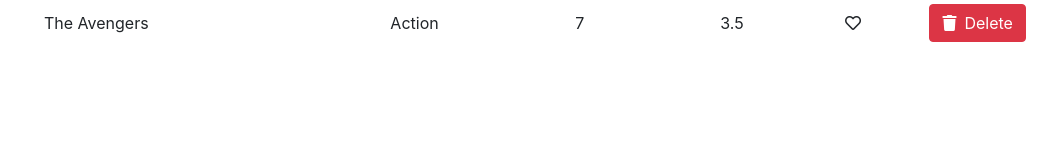
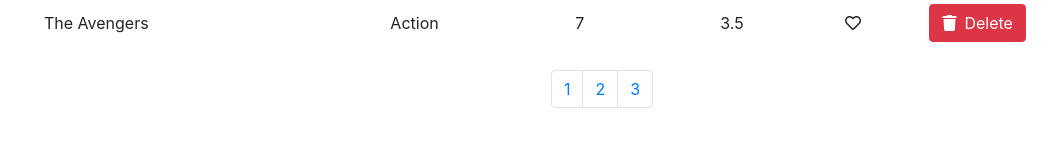
Before and after one commit to shennguyenrs/study_projects, a React (Create React App) app in the folder reactjs/movies-app/: page / in a window 1280 px wide. Shown: the part 635-782 px from the top of the page, without its empty margins (38-1095 px from the left). Built offline with nearby package versions, Linux system fonts and the light colour scheme.

Commit message:
update code

```diff
--- a/reactjs/movies-app/package.json
+++ b/reactjs/movies-app/package.json
@@ -6,6 +6,7 @@
     "@testing-library/jest-dom": "^4.2.4",
     "@testing-library/react": "^9.3.2",
     "@testing-library/user-event": "^7.1.2",
+    "lodash": "^4.17.15",
     "react": "^16.13.1",
     "react-dom": "^16.13.1",
     "react-scripts": "3.4.1"
--- /dev/null
+++ b/reactjs/movies-app/src/components/common/pagination.jsx
@@ -0,0 +1,25 @@
+import React from "react";
+import _ from "lodash";
+
+const pagination = (props) => {
+  const { itemsCount, pageSize } = props;
+  const pagesCount = Math.ceil(itemsCount / pageSize);
+  if (pagesCount === 1) return null;
+  const pages = _.range(1, pagesCount + 1);
+
+  return (
+    <nav>
+      <ul className="pagination justify-content-center">
+        {pages.map((page) => (
+          <li key={page} className="page-item">
+            <a href="#" className="page-link">
+              {page}
+            </a>
+          </li>
+        ))}
+      </ul>
+    </nav>
+  );
+};
+
+export default pagination;
--- a/reactjs/movies-app/src/components/movies.jsx
+++ b/reactjs/movies-app/src/components/movies.jsx
@@ -1,10 +1,12 @@
 import React, { Component } from "react";
 import { getMovies } from "../services/fakeMovieService";
 import Like from "./common/like";
+import Pagination from "./common/pagination";
 
 export default class Movies extends Component {
   state = {
     movies: getMovies(),
+    pageSize: 4,
   };
 
   render() {
@@ -51,9 +53,18 @@
             ))}
           </tbody>
         </table>
+        <Pagination
+          itemsCount={this.state.movies.length}
+          pageSize={this.state.pageSize}
+          changePage={this.changePage}
+        />
       </>
     );
   }
+
+  changePage = (page) => {
+    console.log(page);
+  };
 
   deleteItem = (movie) => {
     let movies = this.state.movies.filter((m) => m._id !== movie._id);
```
